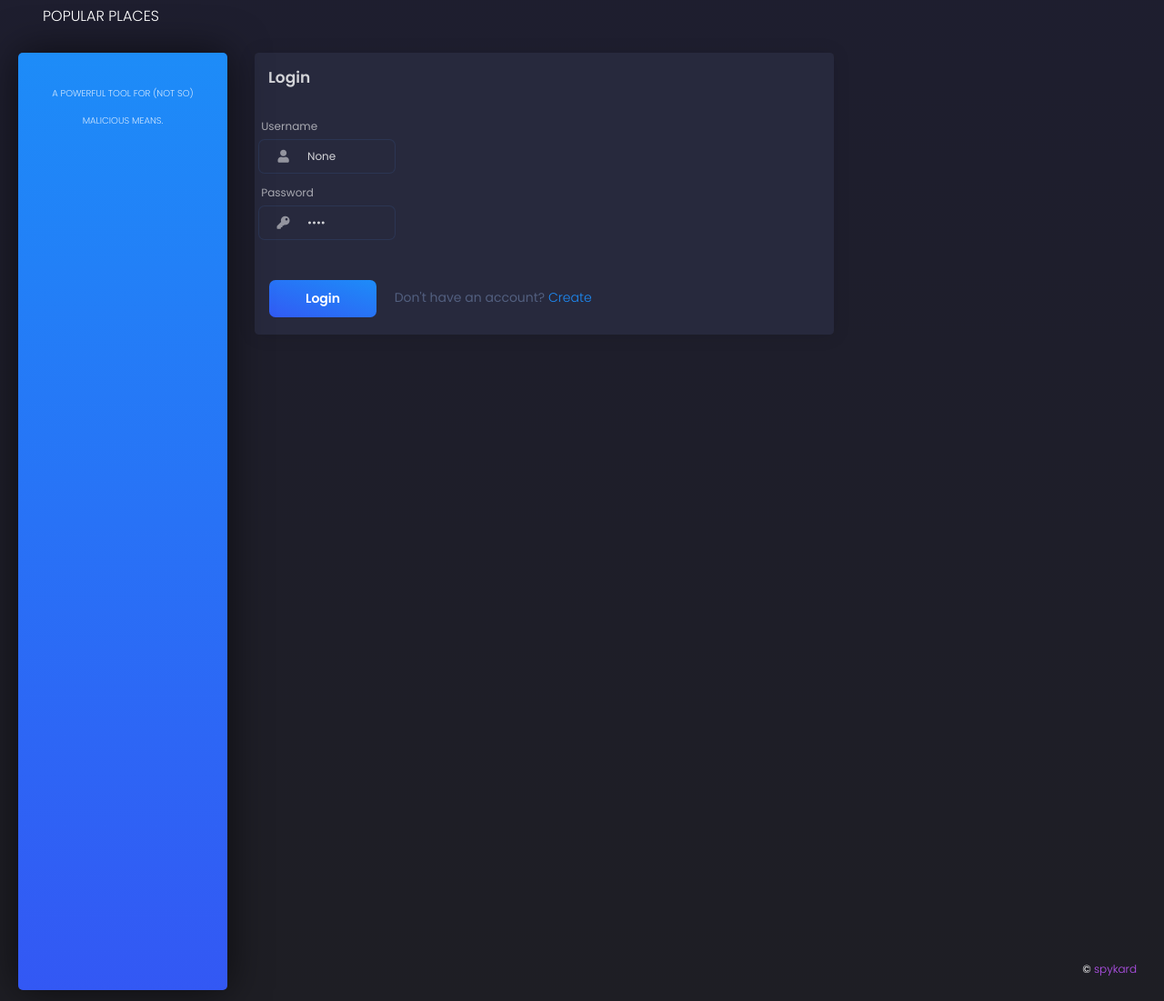
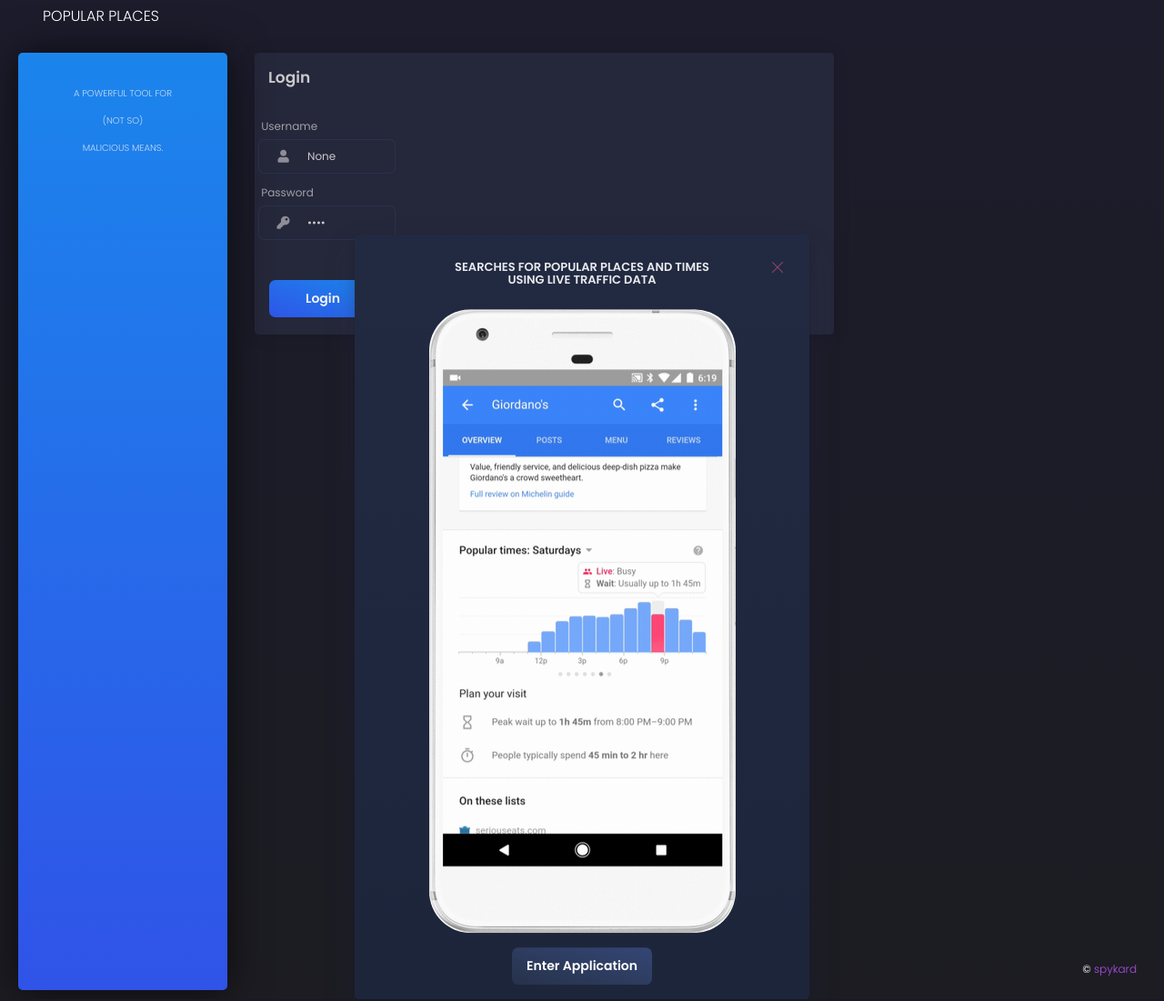
Before and after one commit to spykard/popularplaces-app, a Flask app: page /login in a window 1280 px wide. Shown: the part 22-1123 px from the top of the page at 91% size. Run offline with Flask 2, Linux system fonts and the light colour scheme; some libraries are stand-ins or nearby versions.

Commit message:
Fixing Modals

```diff
--- a/app/base/templates/accounts/login.html
+++ b/app/base/templates/accounts/login.html
@@ -3,13 +3,73 @@
 {% block title %} Login {% endblock %}
 
 <!-- Specific Page CSS goes HERE  -->
-{% block stylesheets %}{% endblock stylesheets %}
+{% block stylesheets %}
+
+<style>
+  .intro-image {
+    {# overflow: hidden; #}
+    max-width: 60%;
+    border-radius: 2.85rem;  /* to scale with viewport try 5.5vmin */
+  }
+
+  @media (min-width: 576px) {
+    .intro-image {
+      max-width: 540px;
+    }
+  }
+
+  @media (min-width: 768px) {
+    .intro-image {
+      max-width: 720px;
+    }
+  }
+
+  @media (min-width: 992px) {
+    .intro-image {
+      max-width: 960px;
+    }
+  }
+
+  @media (min-width: 1200px) {
+    .intro-image {
+      max-width: 1140px;
+    }
+  }
+
+
+</style>
+
+{% endblock stylesheets %}
 
 {% block content %}
 
   <div class="row">
     <div class="col-md-8">
       <div class="card">
+
+        <!-- Modal -->
+        <div class="modal modal-black fade" id="notificationModal" tabindex="-1" role="dialog" aria-labelledby="removePlaceTitle" aria-hidden="true">
+            <div class="modal-dialog" role="document">
+            <div class="modal-content">
+                <div class="modal-header justify-content-center">
+                <h5 class="modal-title title title-up" id="removePlaceTitle" style="text-align: center;">Searches for popular places and times<br>using live traffic data</h5>
+                <button type="button" class="close" data-dismiss="modal" aria-hidden="true">
+                    <i class="tim-icons icon-simple-remove"></i>
+                </button>
+                </div>
+                <div class="modal-body">
+                    <div class="photo text-center">
+                      <div class="container adjust-image">
+                        <img src="/static/assets/img/populartimes.gif" class="intro-image" alt="Popular Times">
+                      </div>
+                    </div>
+                </div>
+                <div class="modal-footer justify-content-center">
+                <button type="button" class="btn btn-secondary" data-dismiss="modal">Enter Application</button>
+                </div>
+            </div>
+            </div>
+        </div>
 
         <form role="form" method="post" action="">
 
@@ -86,4 +146,12 @@
 {% endblock content %}
 
 <!-- Specific Page JS goes HERE  -->
-{% block javascripts %}{% endblock javascripts %}
+{% block javascripts %}
+
+<script>
+  $(window).on('load', function() {
+        $('#notificationModal').modal('show');
+    });
+</script>
+
+{% endblock javascripts %}
--- a/app/base/templates/includes/sidebar.html
+++ b/app/base/templates/includes/sidebar.html
@@ -90,7 +90,7 @@
           {% else %}
           <li>
             <a target="_blank" href="https://support.google.com/business/answer/6263531" >
-              <p style="text-align:center">A powerful tool for (not so)<br>malicious means.</p>
+              <p style="text-align:center">A Powerful Tool for<br>(not so)<br>Malicious Means.</p>
             </a>
           </li>
           {% endif %}
--- a/app/home/templates/history.html
+++ b/app/home/templates/history.html
@@ -362,7 +362,7 @@
                     </td>
                     <td>
                       <p class="title">Find Trending Places</p>
-                      <p class="text-muted">List all the hot as well as dead places that were included inthe search.</p>
+                      <p class="text-muted">List all the hot, as well as dead places, that were included inthe search.</p>
                     </td>
                     <td class="td-actions text-right">
                       <button type="button" rel="tooltip" title="" class="btn btn-link" data-original-title="Go Task">
@@ -473,9 +473,10 @@
           data: {
               id: $(this).val(),
           },
+          context: $(this).parent(),
           url: "/delete-search",
           success: function(data){
-                  location.reload();
+                  this.remove();
                       },
           error: function(data){
                   if (data.status == 400) {
```
Also changed, not shown: app/base/templates/layouts/base.html (+9 -4 lines), app/home/templates/places.html (+8 -8 lines), app/home/templates/search-advanced.html (+12 -9 lines), app/home/templates/search.html (+12 -9 lines), app/base/static/assets/img/populartimes.gif (added), app/base/static/assets/img/populartimes_original.gif (added).
